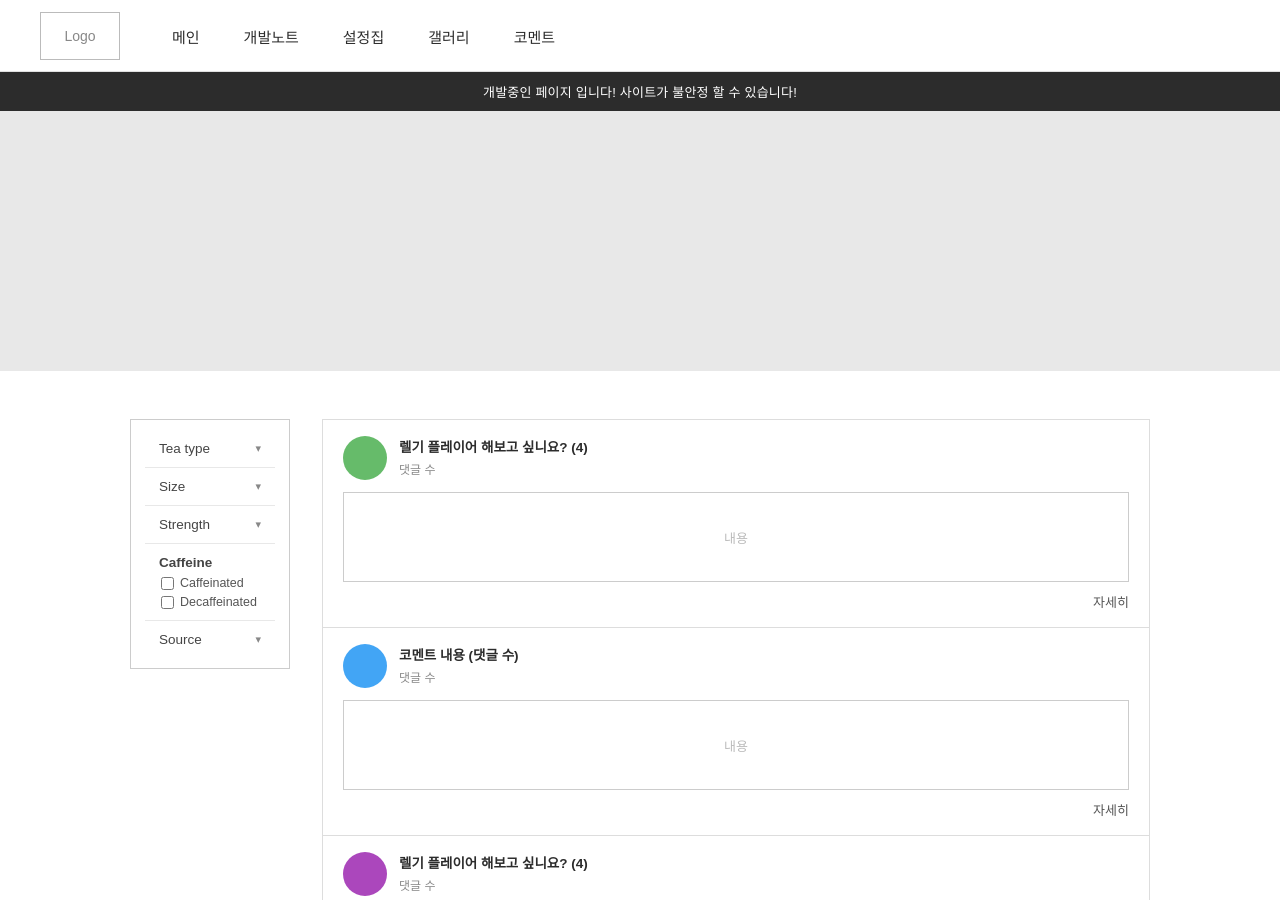
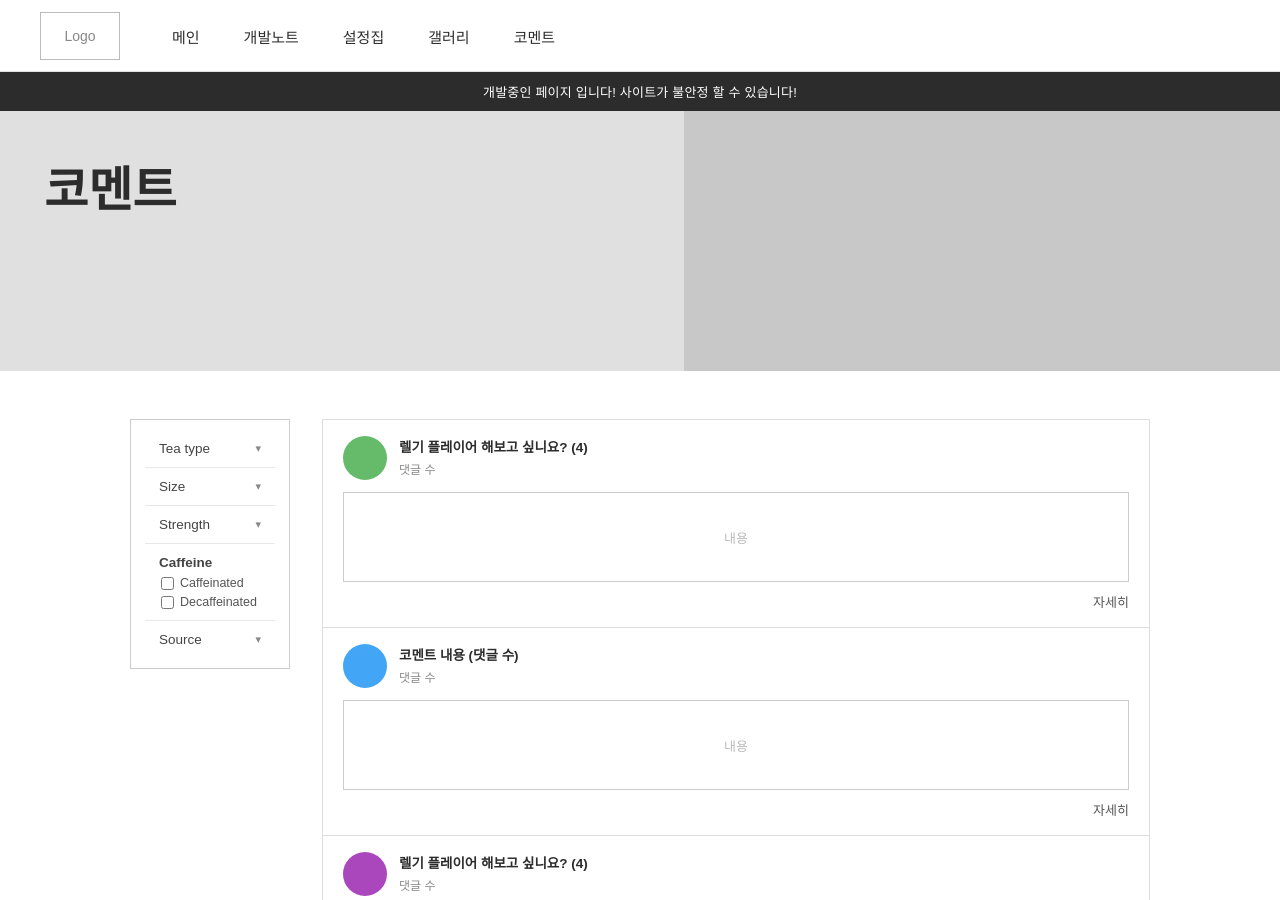
Before and after one commit to crymanmanman2-cell/bloodpunk_project, a Jekyll site: the page built from 코멘트.html, in a window 1280 px wide and 900 px high. Built offline with Jekyll 4.4.1, drawn with Linux system fonts in a browser that asks for light colours.

Commit message:
Update 코멘트.html

```diff
--- a/코멘트.html
+++ b/코멘트.html
@@ -4,7 +4,12 @@ title: 코멘트
 ---
 
 <!-- 히어로 배너 -->
-<div class="hero-banner"></div>
+<div class="hero-banner">
+  <div class="hero-banner-left">
+    <h1>코멘트</h1>
+  </div>
+  <div class="hero-banner-right"></div>
+</div>
 
 <!-- 페이지 본문 -->
 <div class="page-body">
```
